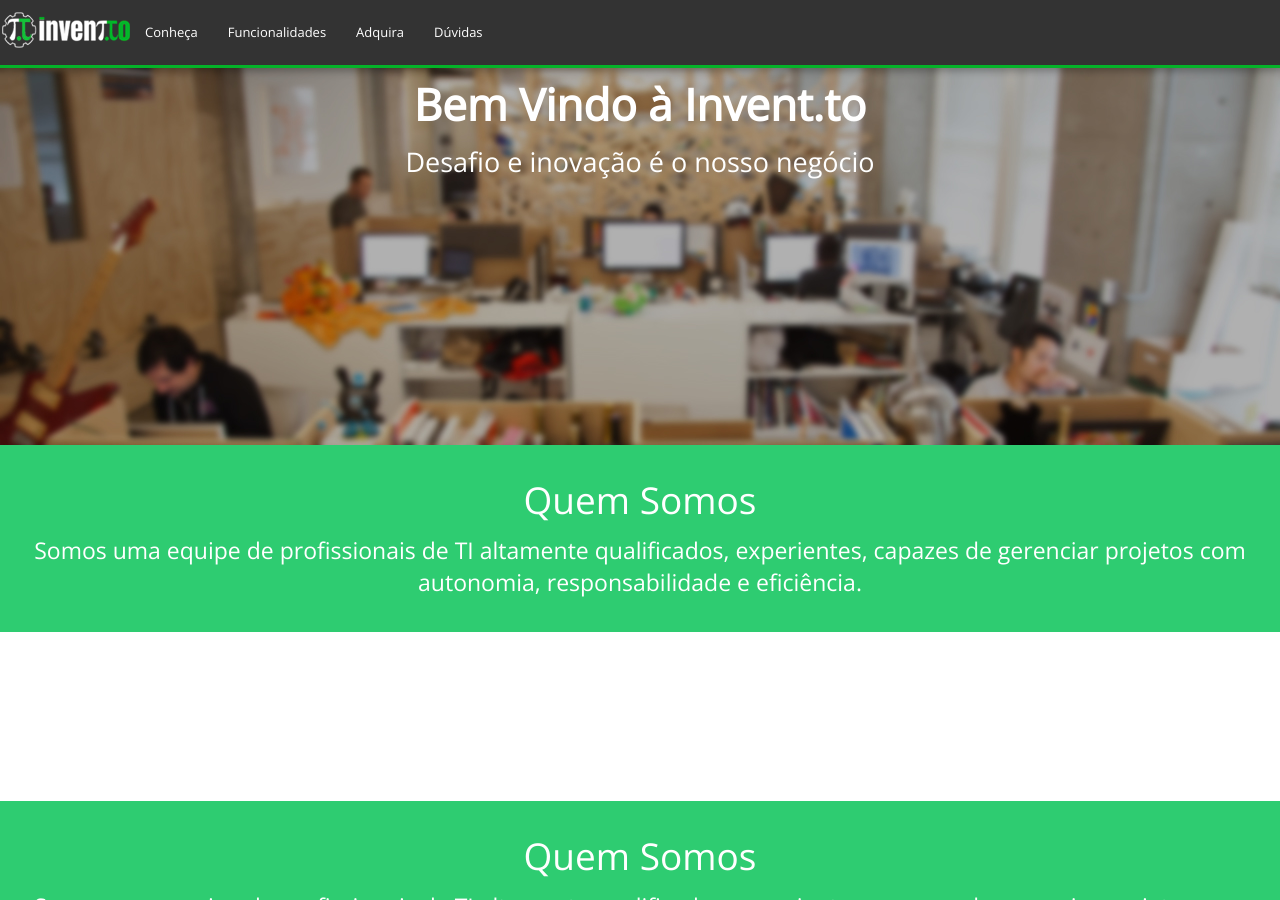
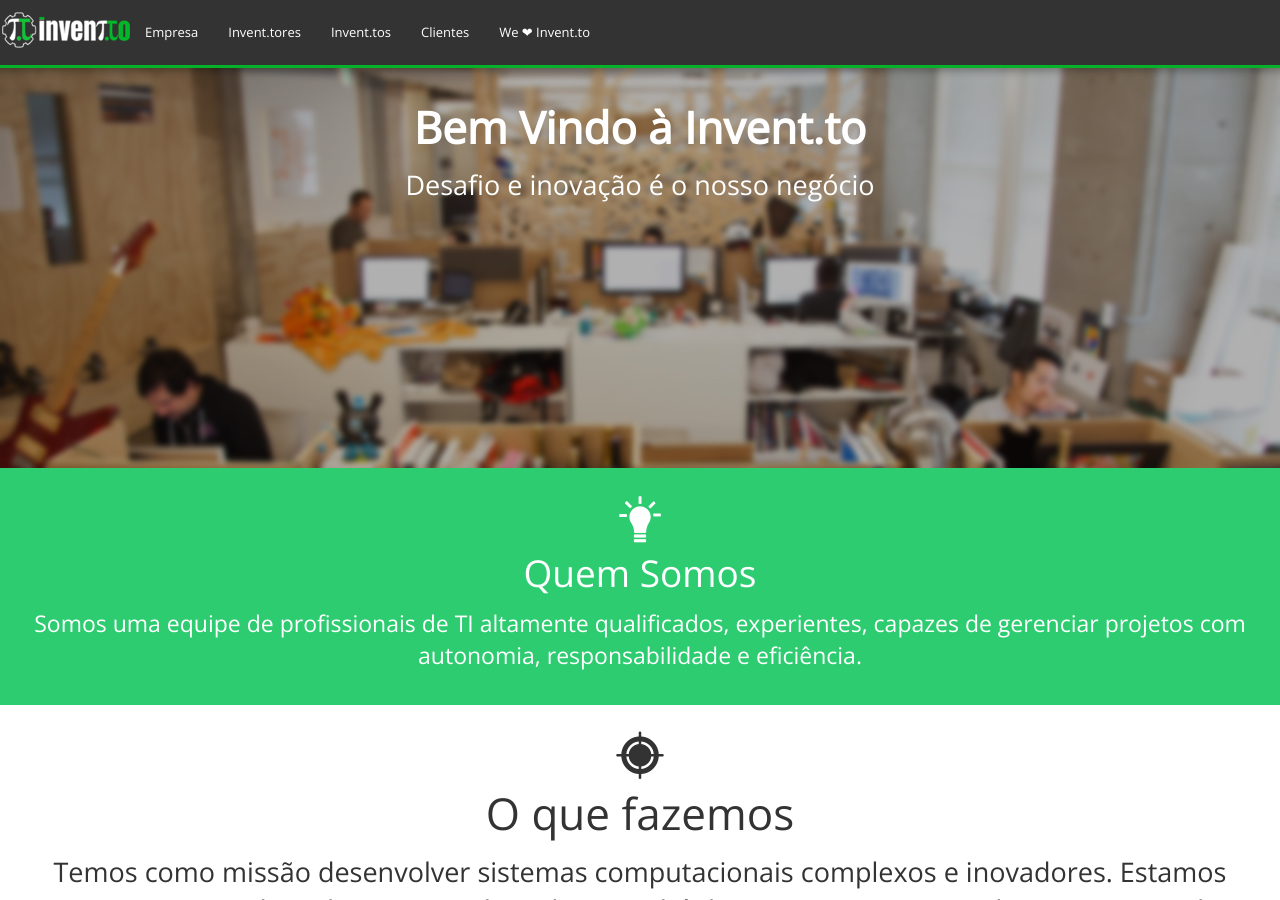
Before and after one commit to inventto/inventto_site, a Jekyll site: the page built from index.html, in a window 1280 px wide and 900 px high. Built offline with Jekyll 4.4.1, drawn with Linux system fonts in a browser that asks for light colours; some of the changed text lies outside the part shown.

Commit message:
Feito footer, organizadas partes do conteúdo da home it closes #2 1,6h

```diff
--- a/_includes/footer.html
+++ b/_includes/footer.html
@@ -2,11 +2,11 @@
           <div class="row">
             <div class="large-3 columns">
               <ul class="home-social ">
-                  <li><a href="https://www.facebook.com/sistemaacademias" class="facebook fi-social-facebook"> Facebook </a></li>
-                  <li><span class="fi-telephone"> 0800 - 123 - 4567</span></a></li>
-                  <li><a href="mailto:comercial@academi.as" class="fi-mail"> Email</a></li>
-                  <li><a href="#" class="fi-torsos-all-female"> Sobre</a></li>
-                  <li><a href="#" class="fi-social-blogger"> Blog</a></li>
+                  <li><a href="/empresa" class="fi-web"> Empresa </a></li>
+                  <li><a href="/inventtores" class="fi-lightbulb"> Invent.tores </a></li>
+                  <li><a href="/inventtos" class="fi-widget"> Invent.tos</a></li>
+                  <li><a href="/clientes" class="fi-torsos-all-female"> Clientes </a></li>
+                  <li><a href="/love" class="fi-heart"> We Love Invent.to</a></li>
                 </ul>
              </div>
 
@@ -14,18 +14,17 @@
             <div class="large-3 columns">
               <ul class="home-social ">
                   <li><a href="https://www.facebook.com/sistemaacademias" class="facebook fi-social-facebook"> Facebook </a></li>
-                  <li><span class="fi-telephone"> 0800 - 123 - 4567</span></a></li>
-                  <li><a href="mailto:comercial@academi.as" class="fi-mail"> Email</a></li>
-                  <li><a href="#" class="fi-torsos-all-female"> Sobre</a></li>
+                  <li><a href="https://twitter.com/Invent_to" class="fi-social-twitter"> Twitter</a></li>
+                  <li><a href="http://instagram.com/inventtores" class="fi-social-instagram"> Instagram </a></li>
                   <li><a href="#" class="fi-social-blogger"> Blog</a></li>
                 </ul>
              </div>
+
               <div class="large-3 columns">
               <ul class="home-social ">
-                  <li><a href="https://www.facebook.com/sistemaacademias" class="facebook fi-social-facebook"> Facebook </a></li>
+
                   <li><span class="fi-telephone"> 0800 - 123 - 4567</span></a></li>
                   <li><a href="mailto:comercial@academi.as" class="fi-mail"> Email</a></li>
-                  <li><a href="#" class="fi-torsos-all-female"> Sobre</a></li>
                   <li><a href="#" class="fi-social-blogger"> Blog</a></li>
                 </ul>
              </div>
@@ -33,7 +32,7 @@
 
 
               <div class="large-3 columns">
-              <div class="fb-like-box" data-href="https://www.facebook.com/pages/Inventto/100538040118577" data-colorscheme="light" data-show-faces="true" data-header="false" data-stream="false" data-show-border="true"></div>
+              <div class="fb-like-box" data-href="https://www.facebook.com/pages/Inventto/100538040118577" data-colorscheme="dark" data-show-faces="true" data-header="false" data-stream="false" data-show-border="true"></div>
             </div>
 
 
--- a/_includes/header.html
+++ b/_includes/header.html
@@ -9,16 +9,19 @@
             </ul>
             <section class="top-bar-section">
               <ul class="left">
-                <li><a href="/conheca">Conheça</a></li>
+                <li><a href="/conheca">Empresa</a></li>
               </ul>
               <ul class="left">
-                <li><a href="/funcionalidades">Funcionalidades</a></li>
+                <li><a href="/funcionalidades">Invent.tores</a></li>
               </ul>
               <ul class="left">
-                <li><a href="/adquira">Adquira</a></li>
+                <li><a href="/adquira">Invent.tos</a></li>
               </ul>
               <ul class="left">
-                <li><a href="/duvidas">Dúvidas</a></li>
+                <li><a href="/duvidas">Clientes</a></li>
+              </ul>
+              <ul class="left">
+                <li><a href="">We ❤ Invent.to</a></li>
               </ul>
 
             </section>
--- a/css/application.css
+++ b/css/application.css
@@ -3,7 +3,6 @@
 
 }
 body{
-	margin-top: 45px;
 	list-style:none;
 }
 footer{
@@ -33,7 +32,7 @@
 	padding: 2%;
 }
 
-.home_inventto, .home_who,.home_what{
+#home_inventto, .home_who,.home_what{
 	width: 100%;
 	text-align: center;
 	padding: 2%;
@@ -42,14 +41,26 @@
 	background:#2ECC71;
 	color: #ffffff !important;
 }
-.home_inventto{
+#home_inventto{
 	width: 100%;
 	height: 400px;
 	background: url("../img/1.jpg");
 	background-repeat: no-repeat;
 	background-size: cover;
 }
+.home_what >h1, .home_what > h3{
+	color:#333333;
+}
 #welcome{
 	font-weight: bold;
 
 }
+.icones{
+	width: 15px;
+	height: auto;
+}
+.large{
+	font-size: 50px;
+	line-height: 50px;
+
+}
--- a/index.html
+++ b/index.html
@@ -2,20 +2,25 @@
 layout: default
 ---
 
-<div class="home_inventto" id="home_img">
+<div id="home_inventto">
 	<h1 id="welcome">Bem Vindo à Invent.to</h1>
 	<h3>Desafio e inovação é o nosso negócio<h3>
 </div>
 <div class="home_who">
+	<span class="fi-lightbulb large"></span>
     <h2>Quem Somos</h2>
     <h4>Somos uma equipe de profissionais de TI altamente qualificados, experientes, capazes de gerenciar projetos com autonomia, responsabilidade e eficiência.</h4>
 </div>
 
 <div class="home_what">
-    <h1>Semo tudo Bróder</h1>
-    <h3>Broderage é tipo zuera, não tem limites</h3>
+	<span class="fi-target-two large" style="color:#333333;"></span>
+    <h1>O que fazemos</h1>
+    <h3>Temos como missão desenvolver sistemas computacionais complexos e inovadores.
+Estamos sempre nos atualizando, assim, utilizando o que há de mais novo nas tecnologias empregadas nos sistemas.</h3>
 </div>
 <div class="home_who">
-    <h2>Quem Somos</h2>
-    <h4>Somos uma equipe de profissionais de TI altamente qualificados, experientes, capazes de gerenciar projetos com autonomia, responsabilidade e eficiência.</h4>
+	<span class="fi-crown large"></span>
+    <h2>Extreme Programming</h2>
+
+    <h4>Nossa equipe inclui especialistas em Java, Ruby, Android, Web, C, trabalhando com a metodologia XP (eXtreme Programming) desenvolvendo produtos de qualidade e livre de erros.</h4>
 </div>
```
Also changed, not shown: _layouts/default.html (+9 -6 lines).
